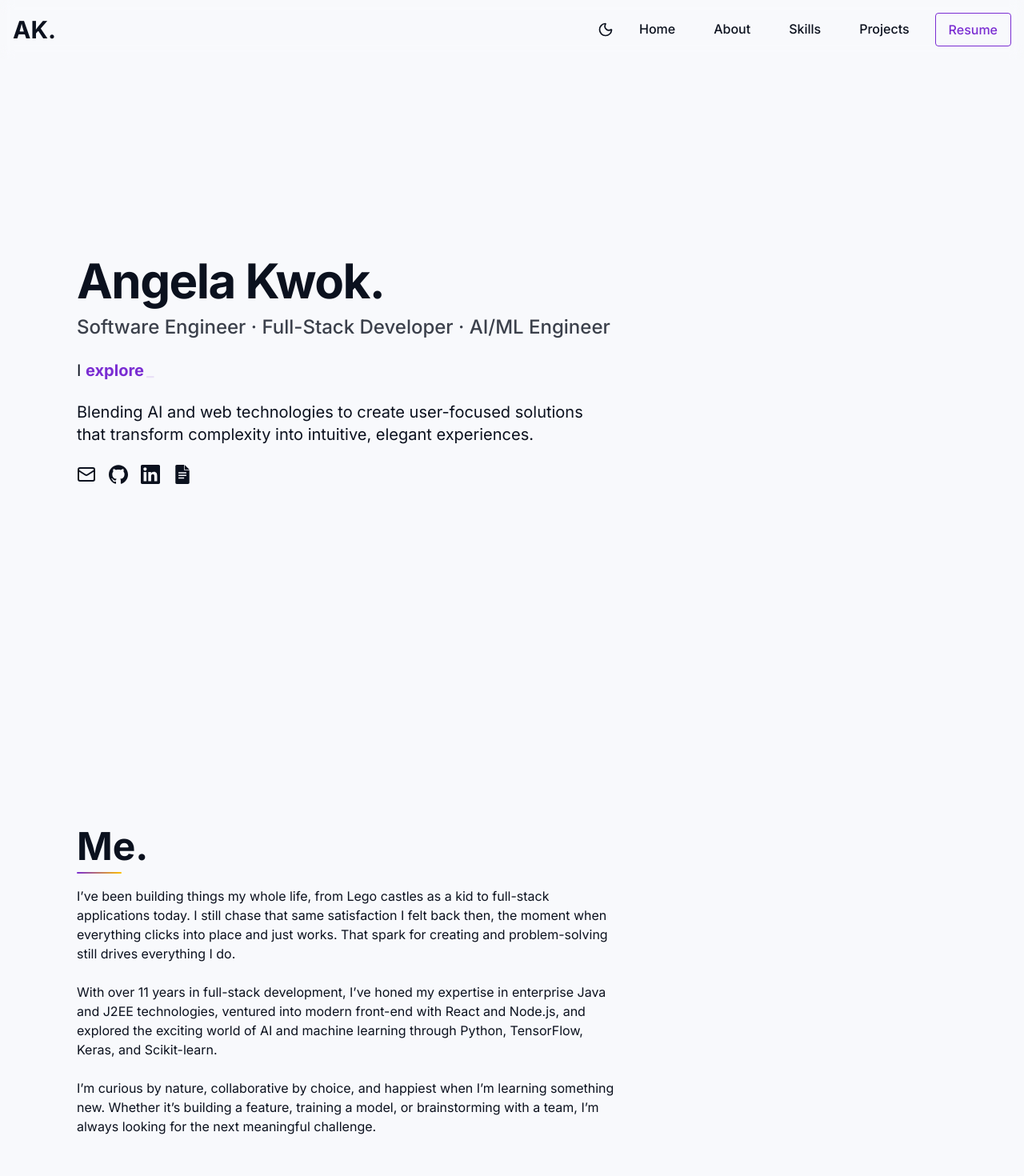
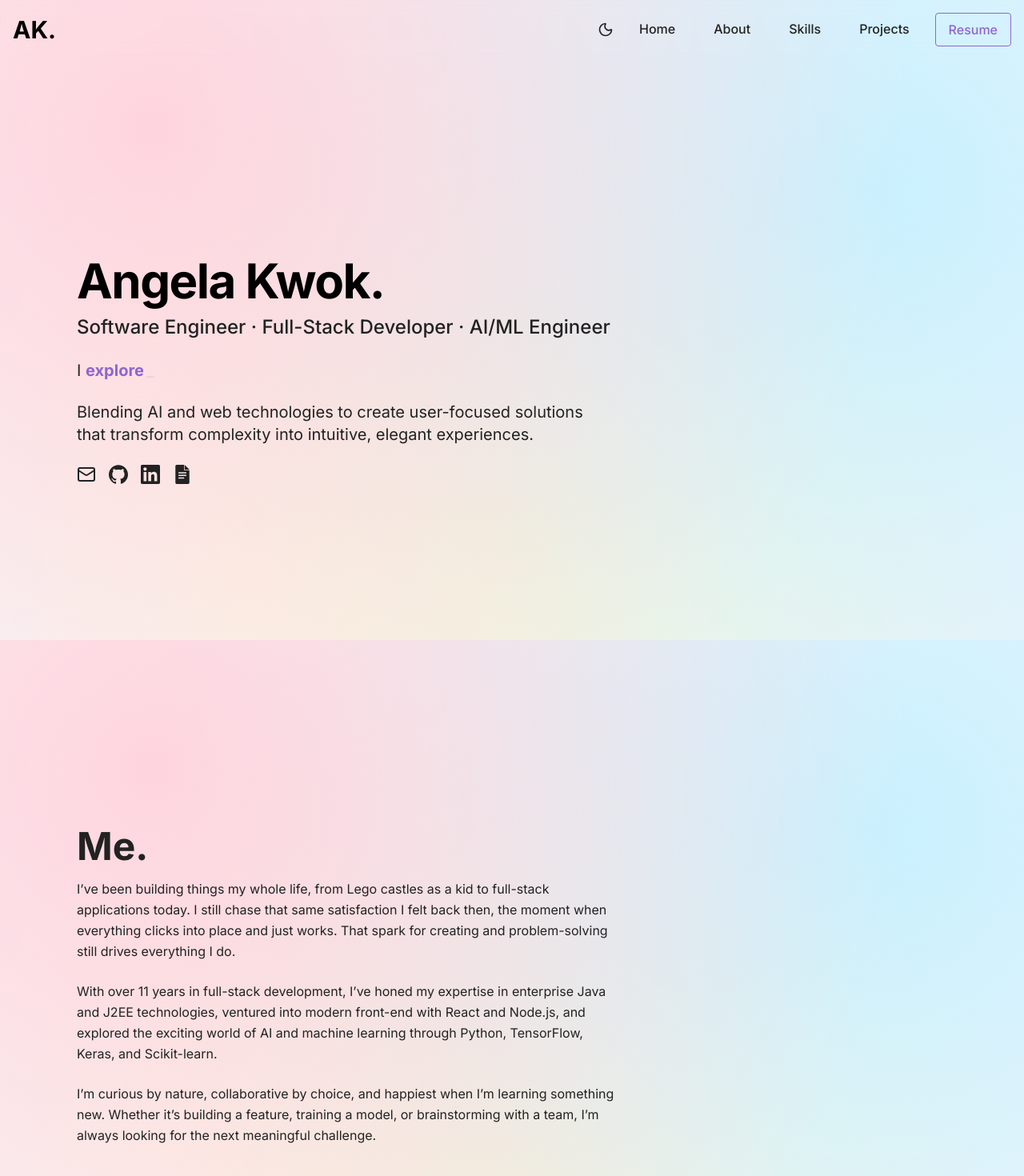
Before and after one commit to angelatyk/angelatyk.github.io, a React (Vite) app: page / in a window 1280 px wide. Shown: the top 1470 px of the page at 80% size. Built offline with nearby package versions, Linux system fonts and the light colour scheme.

Commit message:
Reorganizing and restyling the CSS.

```diff
--- a/src/index.css
+++ b/src/index.css
@@ -2,29 +2,69 @@
 
 /* theme variables */
 @theme {
-  --color-bg: hsl(var(--background));
-  --color-text: hsl(var(--foreground));
-  --color-primary: hsl(var(--primary));
-  --color-secondary: hsl(var(--secondary));
-  --color-bg-light: hsl(var(--background-light));
+
+  /* light mode */
+  --color-text-primary-light: rgb(34, 34, 34);
+  --color-text-secondary-light: rgb(85, 85, 85);
+  --color-text-gradient-light: linear-gradient(to right, rgb(142, 82, 247), rgb(70, 165, 243));
+  --color-accent-light: rgb(142, 102, 205);
+  --color-background-card-light: rgb(255, 255, 255);
+  --color-background-mobile-menu-light: rgb(255, 255, 255);
+  --background-accent-pink-light: rgba(255, 209, 220, 0.9);
+  --background-accent-blue-light: rgba(196, 240, 255, 0.9);
+  --background-accent-yellow-light: rgba(255, 247, 206, 0.85);
+  --background-main1-light: rgb(250, 249, 246);
+  --background-main2-light: rgb(240, 244, 255);
+
+  /* dark mode */
+  --color-text-primary-dark: rgb(240, 240, 245);
+  --color-text-secondary-dark: rgb(220, 225, 235);
+  --color-text-gradient-dark: linear-gradient(to right, var(--color-accent), rgb(119, 190, 248));
+  --color-accent-dark: rgb(181, 157, 255);
+  --color-background-card-dark: rgba(255, 255, 255, 0.2);
+  --color-background-mobile-menu-dark: rgb(255, 255, 255);
+  --background-accent-pink-dark: rgba(120, 60, 90, 0.4);
+  --background-accent-blue-dark: rgba(70, 110, 130, 0.4);
+  --background-accent-yellow-dark: rgba(130, 110, 60, 0.35);
+  --background-main1-dark: rgb(11, 14, 20);
+  --background-main2-dark: rgb(26, 31, 43);
+
 }
 
-/* base styles */
 @layer base {
   :root {
-    --background: 222 47% 98%;
-    --foreground: 222 47% 8%;
-    --primary: 268 65% 50%;
-    --secondary: 45 100% 50%;
-    --background-light: 222 47% 98%;
+    --color-header: black;
+    --color-text: var(--color-text-primary-light);
+    --color-text-secondary: var(--ccolor-text-secondary-light);
+    --color-accent: var(--color-accent-light);
+    --color-background-card: var(--color-background-card-light);
+    --color-background-mobile-menu: var(--color-background-mobile-menu-light);
+    --color-text-gradient: var(--color-text-gradient-light);
+
+    /* light mode background colors */
+    --background-accent-pink: var(--background-accent-pink-light);
+    --background-accent-blue: var(--background-accent-blue-light);
+    --background-accent-yellow: var(--background-accent-yellow-light);
+    --background-main1: var(--background-main1-light);
+    --background-main2: var(--background-main2-light);
   }
 
+  /* dark mode overrides */
   .dark {
-    --background: 222 47% 4%;
-    --foreground: 213 31% 91%;
-    --primary: 268 65% 70%;
-    --secondary: 45 100% 70%;
-    --background-light: hsl(222, 47%, 18%, 0.5);
+    --color-header: white;
+    --color-text: var(--color-text-primary-dark);
+    --color-text-secondary: var(--ccolor-text-secondary-dark) / 0.8;
+    --color-accent: var(--color-accent-dark);
+    --color-background-card: var(--color-background-card-dark);
+    --color-background-mobile-menu: var(--color-background-mobile-menu-dark);
+    --color-text-gradient: var(--color-text-gradient-dark);
+
+    /* dark mode background colors */
+    --background-accent-pink: var(--background-accent-pink-dark);
+    --background-accent-blue: var(--background-accent-blue-dark);
+    --background-accent-yellow: var(--background-accent-yellow-dark);
+    --background-main1: var(--background-main1-dark);
+    --background-main2: var(--background-main2-dark);
   }
 
   html {
@@ -33,29 +73,66 @@
 
   body {
     @apply transition-colors duration-300 ease-in-out;
-    background-color: var(--color-bg);
+    margin: 0;
+    font-family: 'Inter', 'Fira Sans', ui-sans-serif, system-ui, sans-serif;
     color: var(--color-text);
-    font-family: 'Inter', 'Fira Sans', ui-sans-serif, system-ui, sans-serif;
+    background-color: var(--background-main1);
+    background-image:
+      radial-gradient(circle at 15% 20%, var(--background-accent-pink), transparent 75%),
+      radial-gradient(circle at 85% 30%, var(--background-accent-blue), transparent 75%),
+      radial-gradient(circle at 50% 85%, var(--background-accent-yellow), transparent 80%),
+      linear-gradient(135deg, var(--background-main1) 0%, var(--background-main2) 100%);
+    background-repeat: no-repeat;
+    background-size: cover;
+    background-attachment: fixed;
   }
 }
 
 /* utility styles */
 @layer utilities {
 
+  /* animations */
+  @keyframes bounce {
+    0%, 100% {
+      transform: translateX(-50%) translateY(0);
+    }
+
+    50% {
+      transform: translateX(-50%) translateY(-10px);
+    }
+  }
+
+  @keyframes fade-in {
+    0% {
+      opacity: 0;
+      transform: translateX(-20px);
+    }
+
+    100% {
+      opacity: 1;
+      transform: translateX(0);
+    }
+  }
+
   /* container */
   .container {
     @apply mx-auto px-4 max-w-7xl;
   }
 
+  .blurred-content {
+    filter: blur(4px);
+    pointer-events: none;
+  }
+
   /* logo */
   .logo {
     @apply text-3xl font-bold;
+    color: var(--color-header)
   }
 
   /* navigation */
   .nav-container {
     @apply flex justify-between items-center py-4 sticky top-0 z-50 backdrop-blur;
-    color: var(--color-text);
   }
 
   .nav-menu {
@@ -67,10 +144,9 @@
   }
 
   .nav-menu-mobile {
-    @apply flex flex-col px-4 py-2 gap-2 fixed top-16 left-0 w-full z-40;
+    @apply flex flex-col px-4 py-2 gap-2 fixed top-16 left-0 w-full z-40 shadow-lg;
     @apply md:hidden;
-    background-color: var(--color-bg);
-    color: var(--color-text);
+    background-color: var(--color-background-card)
   }
 
   .mobile-toggle {
@@ -78,34 +154,28 @@
   }
 
   .nav-link {
-    @apply inline-block px-4 py-2 font-medium text-center text-text;
-    @apply transition-colors duration-300;
+    @apply inline-block px-4 py-2 font-medium text-center;
 
     &:hover {
-      color: var(--color-primary);
+      color: var(--color-accent);
     }
+  }
+
+  .dark .nav-link {
+    text-shadow: 1px 1px 3px rgba(0, 0, 0, 0.5);
   }
 
   /* buttons */
   .btn-primary {
-    @apply px-6 py-2 font-medium;
-    @apply transition duration-300 ease-in-out;
-    border-radius: 0.5rem;
-    background-color: var(--color-primary);
-    color: hsl(210 40% 98%);
-  }
-
-  .btn-primary:hover {
-    background-color: hsl(var(--primary) / 0.8);
-    transform: scale(1.05);
-  }
-
-  .btn-outline {
-    @apply border rounded px-4 py-2 border-primary text-primary;
-    @apply transition duration-300;
+    @apply border rounded px-4 py-2;
+    border-color: var(--color-accent);
+    color: var(--color-accent);
 
     &:hover {
-      @apply bg-primary text-white;
+      @apply text-white;
+      background-color: var(--color-accent);
+      transform: scale(1.05);
+      box-shadow: 0 4px 8px rgba(0, 0, 0, 0.2);
     }
   }
 
@@ -116,8 +186,7 @@
     left: 50%;
     transform: translateX(-50%);
     font-size: 24px;
-    color: var(--color-primary);
-    opacity: 0.8;
+    color: var(--color-accent);
     cursor: pointer;
     animation: bounce 1.5s infinite;
 
@@ -126,79 +195,51 @@
     }
   }
 
-  @keyframes bounce {
-    0% {
-      transform: translateX(-50%) translateY(0);
-    }
-
-    50% {
-      transform: translateX(-50%) translateY(-10px);
-    }
-
-    100% {
-      transform: translateX(-50%) translateY(0);
-    }
-  }
-
-  .scroll-icon:hover {
-    opacity: 1;
-  }
-
   /* section */
   .section-container {
     @apply min-h-screen flex flex-col justify-start px-6 sm:px-10 md:px-20 pt-20 sm:pt-32 md:pt-40;
     @apply md:scroll-mt-24;
+    opacity: 0;
+    animation: fade-in 1.5s forwards;
   }
 
   .section-content {
-    @apply max-w-2xl w-full space-y-6;
-    animation: fade-in 1s ease-in-out;
+    @apply max-w-2xl w-full space-y-6 leading-relaxed;
   }
 
   .section-heading {
     @apply text-3xl sm:text-4xl md:text-5xl font-bold mb-4;
   }
 
-  .section-heading::after {
-    content: '';
-    display: block;
-    width: 3.5rem;
-    height: 2px;
-    background: linear-gradient(to right, hsl(var(--primary)), hsl(var(--secondary)));
-    margin-top: 0.5rem;
-    border-radius: 9999px;
-  }
-
   /* hero */
   .hero-content {
     @apply max-w-2xl w-full space-y-4;
-    animation: fade-in 1s ease-in-out;
   }
 
   .hero-heading {
     @apply text-4xl sm:text-5xl md:text-6xl font-bold leading-tight tracking-tight mb-1 md:pt-20;
+    color: var(--color-header);
   }
 
   .hero-subheading {
     @apply text-lg sm:text-xl md:text-2xl font-medium;
-    color: var(--color-text-muted, hsl(var(--foreground) / 0.8));
+    color: var(--color-text-secondary);
   }
 
   .hero-typewriter {
     @apply font-semibold;
-    color: var(--color-primary);
+    color: var(--color-accent);
   }
 
   .hero-subtext {
     @apply text-base sm:text-lg md:text-xl;
-    color: var(--color-text);
   }
 
   .hero-contact {
     @apply flex gap-4 mt-6;
 
     a:hover {
-      color: var(--color-primary);
+      color: var(--color-accent);
     }
   }
 
@@ -212,39 +253,43 @@
   }
 
   .skill-heading {
-    @apply text-lg sm:text-xl font-semibold text-primary;
+    @apply text-lg sm:text-xl font-semibold;
+    color: var(--color-accent);
   }
 
   /* contact CTA */
   .contact-section {
     @apply flex min-h-screen w-full items-center justify-center;
     @apply p-4 md:p-8;
+    animation: fade-in 1.5s forwards;
   }
 
   .contact-card {
     @apply flex w-full max-w-4xl flex-col items-center justify-center;
     @apply space-y-8 rounded-2xl p-6 text-center;
     @apply shadow-lg md:p-12 lg:p-16;
-    background-color: var(--color-bg-light);
-    transition: background-color 0.3s ease-in-out;
+    background-color: var(--color-background-card);
   }
 
   .contact-heading {
     @apply text-4xl font-semibold;
   }
 
-  .text-accent {
-    @apply text-purple-600;
+  .text-gradient {
+    background: var(--color-text-gradient);
+    background-clip: text;
+    color: transparent;
   }
 
   .contact-subtext {
     @apply text-lg sm:text-xl font-medium;
-    color: var(--color-text-muted, hsl(var(--foreground) / 0.8));
+    color: var(--color-text-secondary);
   }
 
   .contact-link {
-    @apply inline-block text-lg font-medium text-primary;
-    @apply hover:text-purple-700 relative;
+    @apply inline-block text-lg font-medium;
+    color: var(--color-accent);
+    position: relative;
   }
 
   .contact-link-text {
@@ -254,23 +299,17 @@
   .contact-link-animation {
     @apply absolute -bottom-1 h-0.5 w-full origin-left;
     @apply scale-x-0 rounded-full transition-all duration-500 ease-out;
-    background: linear-gradient(to right, var(--color-primary), var(--color-secondary));
+    background: var(--color-text-gradient);
   }
 
   .contact-link:hover .contact-link-animation {
     @apply scale-x-100;
   }
 
-  .dark .contact-card {
-    background-color: var(--background-light);
-  }
-
   /* floating contact bar */
   .floating-contact-bar {
-    @apply fixed z-[100] text-sm shadow-lg rounded-md;
-    color: var(--color-text);
-    background-color: var(--color-bg);
-    @apply px-4 py-3;
+    @apply fixed z-[100] text-sm shadow-lg rounded-md px-4 py-3;
+    background-color: var(--color-background-card);
 
     /* mobile positioning */
     @apply bottom-4 left-1/2 -translate-x-1/2 flex flex-row gap-4;
@@ -287,7 +326,7 @@
     color: inherit;
 
     &:hover {
-      color: var(--color-primary);
+      color: var(--color-accent);
     }
   }
 
@@ -301,13 +340,9 @@
     @apply translate-y-6 scale-95 md:translate-x-[-2rem] md:translate-y-0;
   }
 
-  .dark .floating-contact-bar {
-    background-color: hsl(222, 47%, 18%);
-  }
-
+  /* footer */
   .footer-container {
     @apply flex justify-center items-center py-4 hidden md:block;
-    color: var(--color-text);
     bottom: 0;
     width: 100%;
     z-index: 10;
@@ -318,7 +353,7 @@
   }
 
   .footer-email {
-    @apply text-primary;
+    color: var(--color-accent);
 
     &:hover {
       color: var(--color-text);
--- a/src/pages/ContactCTA.jsx
+++ b/src/pages/ContactCTA.jsx
@@ -3,7 +3,7 @@ function ContactCTA({ contactRef }) {
 		<section className="contact-section" id="contact" ref={contactRef}>
 			<div className="contact-card">
 				<h2 className="contact-heading">
-					Let’s build something great <span className="text-accent">together.</span>
+					Let’s build something great <span className="text-gradient">together.</span>
 				</h2>
 				<p className="contact-subtext">If you’ve got a project in mind or just want to connect, I’d love to hear from you.</p>
 				<a href="mailto:angelatyk@gmail.com" aria-label="Send email to Angela" className="contact-link">
--- a/src/pages/Home.jsx
+++ b/src/pages/Home.jsx
@@ -105,7 +105,7 @@ function Home() {
 						<NavLink link="about" label="About" />
 						<NavLink link="skills" label="Skills" />
 						<NavLink link="projects" label="Projects" />
-						<NavLink link="/Angela_Kwok_Resume.pdf" label="Resume" isExternal download className="btn-outline" />
+						<NavLink link="/Angela_Kwok_Resume.pdf" label="Resume" isExternal download className="btn-primary" />
 					</ul>
 
 					{/* Mobile Toggle Button */}
@@ -126,7 +126,7 @@ function Home() {
 				</ul>
 			)}
 
-			<main className="container">
+			<main className={`container ${menuOpen ? "blurred-content" : ""}`}>
 				<Hero heroRef={heroRef} />
 				<About />
 				<Skills />
```
